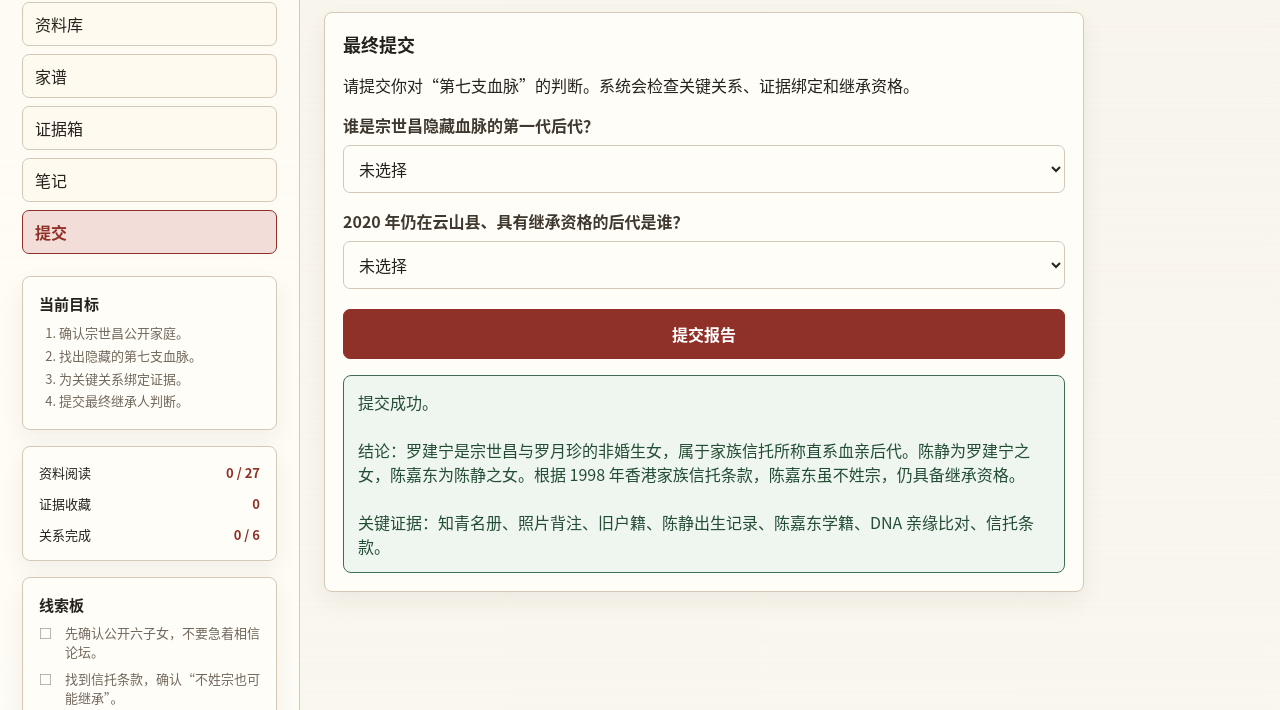
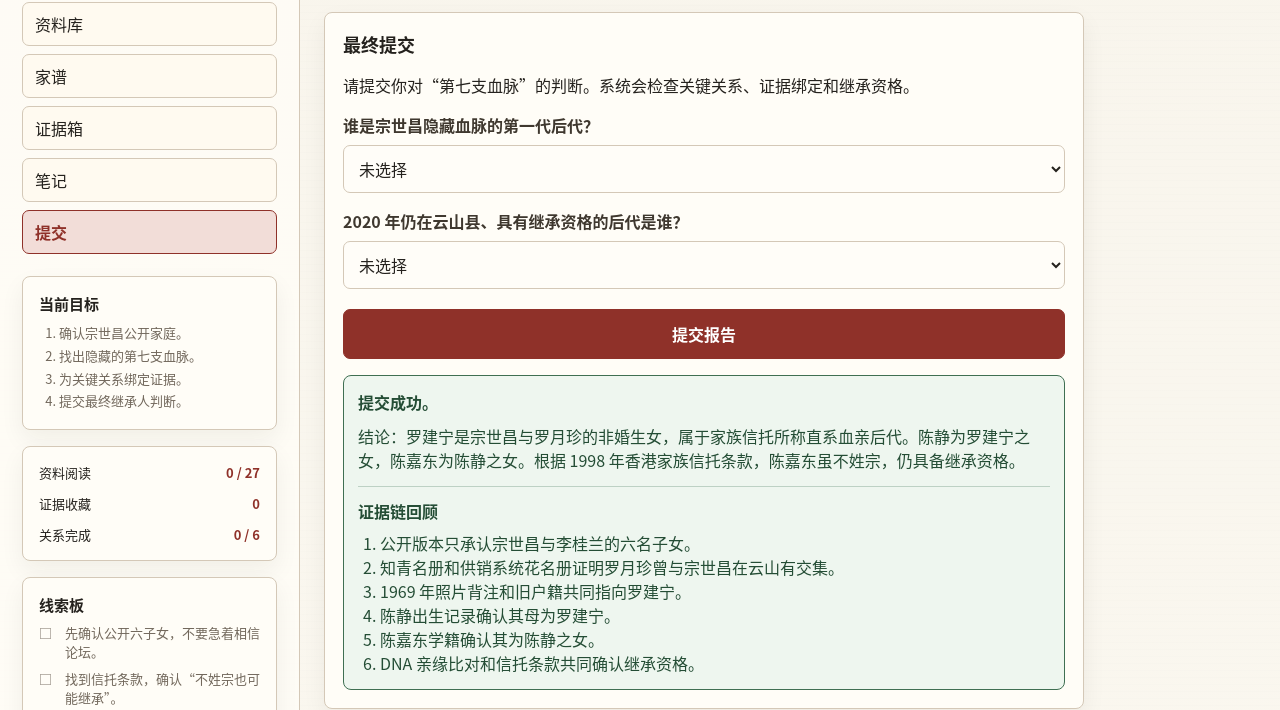
Before and after one commit to likaihaha/ZongFamily, a plain HTML site: page docs/smoke-dom.html in a window 1280 px wide. Shown: the part 90-800 px from the top of the page. Drawn offline with Linux system fonts and the light colour scheme; files that its build step writes are made by us from their sources; files whose address does not match are found by name.

Commit message:
Add ending evidence-chain review

```diff
--- a/docs/smoke-dom.html
+++ b/docs/smoke-dom.html
@@ -1058,11 +1058,21 @@
           <select id="descendant-select"><option value="">未选择</option><option value="zong_shichang">宗世昌（世昌集团创始人）</option><option value="li_guilan">李桂兰（宗世昌妻子）</option><option value="zong_jianguo">宗建国（计划经济局干部）</option><option value="zong_jianfang">宗建芳（县妇联干部）</option><option value="zong_jianmin">宗建民（物资局干部）</option><option value="zong_jianhong">宗建红（世昌集团第二代掌门）</option><option value="zong_jianping">宗建平（公安系统出身）</option><option value="zong_jianli">宗建丽（供销社干部）</option><option value="luo_yuezhen">罗月珍（贵州籍女知青）</option><option value="luo_jianning">罗建宁（罗月珍之女）</option><option value="chen_jing">陈静（KTV经营者）</option><option value="chen_jiadong">陈嘉东（县一中学生）</option><option value="zong_minghui">宗明辉（世昌集团第三任董事长）</option><option value="zong_mingjun">宗明军（世昌集团第四任董事长）</option><option value="li_qiang">李强（鼎辉基金合伙人）</option><option value="li_min">李敏（世昌集团客服主管）</option><option value="li_tianci">李天赐（李敏之子）</option></select>
 
           <button id="submit-report" class="primary-action">提交报告</button>
-          <div id="report-result" class="report-result success" aria-live="polite">提交成功。
-
-结论：罗建宁是宗世昌与罗月珍的非婚生女，属于家族信托所称直系血亲后代。陈静为罗建宁之女，陈嘉东为陈静之女。根据 1998 年香港家族信托条款，陈嘉东虽不姓宗，仍具备继承资格。
-
-关键证据：知青名册、照片背注、旧户籍、陈静出生记录、陈嘉东学籍、DNA 亲缘比对、信托条款。</div>
+          <div id="report-result" class="report-result success" aria-live="polite">
+      <strong>提交成功。</strong>
+      <p>结论：罗建宁是宗世昌与罗月珍的非婚生女，属于家族信托所称直系血亲后代。陈静为罗建宁之女，陈嘉东为陈静之女。根据 1998 年香港家族信托条款，陈嘉东虽不姓宗，仍具备继承资格。</p>
+      <div class="chain-review">
+        <h4>证据链回顾</h4>
+        <ol>
+          <li>公开版本只承认宗世昌与李桂兰的六名子女。</li>
+          <li>知青名册和供销系统花名册证明罗月珍曾与宗世昌在云山有交集。</li>
+          <li>1969 年照片背注和旧户籍共同指向罗建宁。</li>
+          <li>陈静出生记录确认其母为罗建宁。</li>
+          <li>陈嘉东学籍确认其为陈静之女。</li>
+          <li>DNA 亲缘比对和信托条款共同确认继承资格。</li>
+        </ol>
+      </div>
+    </div>
         </section>
       </section>
     </main>
--- a/game/app.js
+++ b/game/app.js
@@ -715,14 +715,32 @@ function submitReport() {
 
   if (relationOk && heirOk && descendantOk) {
     result.className = "report-result success";
-    result.textContent = "提交成功。\n\n结论：罗建宁是宗世昌与罗月珍的非婚生女，属于家族信托所称直系血亲后代。陈静为罗建宁之女，陈嘉东为陈静之女。根据 1998 年香港家族信托条款，陈嘉东虽不姓宗，仍具备继承资格。\n\n关键证据：知青名册、照片背注、旧户籍、陈静出生记录、陈嘉东学籍、DNA 亲缘比对、信托条款。";
+    result.innerHTML = `
+      <strong>提交成功。</strong>
+      <p>结论：罗建宁是宗世昌与罗月珍的非婚生女，属于家族信托所称直系血亲后代。陈静为罗建宁之女，陈嘉东为陈静之女。根据 1998 年香港家族信托条款，陈嘉东虽不姓宗，仍具备继承资格。</p>
+      <div class="chain-review">
+        <h4>证据链回顾</h4>
+        <ol>
+          <li>公开版本只承认宗世昌与李桂兰的六名子女。</li>
+          <li>知青名册和供销系统花名册证明罗月珍曾与宗世昌在云山有交集。</li>
+          <li>1969 年照片背注和旧户籍共同指向罗建宁。</li>
+          <li>陈静出生记录确认其母为罗建宁。</li>
+          <li>陈嘉东学籍确认其为陈静之女。</li>
+          <li>DNA 亲缘比对和信托条款共同确认继承资格。</li>
+        </ol>
+      </div>
+    `;
   } else {
     const missing = [];
     if (!relationOk) missing.push("关键关系或绑定证据仍有错误");
     if (!heirOk) missing.push("隐藏血脉第一代后代判断不正确");
     if (!descendantOk) missing.push("2020 年现居云山且具资格的后代判断不正确");
     result.className = "report-result fail";
-    result.textContent = `提交失败。\n\n${missing.map((item) => `- ${item}`).join("\n")}\n\n提示：不要只看论坛传闻。信托条款、照片背注、户籍和 DNA 记录才是强证据。`;
+    result.innerHTML = `
+      <strong>提交失败。</strong>
+      <ul>${missing.map((item) => `<li>${item}</li>`).join("")}</ul>
+      <p>提示：不要只看论坛传闻。信托条款、照片背注、户籍和 DNA 记录才是强证据。</p>
+    `;
   }
 }
 
--- a/game/styles.css
+++ b/game/styles.css
@@ -623,7 +623,6 @@ select {
   padding: 14px;
   background: #fffaf0;
   color: var(--muted);
-  white-space: pre-wrap;
 }
 
 .report-result.success {
@@ -636,6 +635,26 @@ select {
   border: 1px solid var(--accent);
   background: var(--accent-soft);
   color: #71312d;
+}
+
+.report-result p {
+  margin: 10px 0 0;
+}
+
+.chain-review {
+  margin-top: 14px;
+  border-top: 1px solid rgba(63, 111, 82, 0.28);
+  padding-top: 12px;
+}
+
+.chain-review h4 {
+  margin: 0 0 8px;
+}
+
+.chain-review ol,
+.report-result ul {
+  margin: 8px 0 0;
+  padding-left: 22px;
 }
 
 @media (max-width: 980px) {
```
Also changed, not shown: docs/smoke-autotest.png.
